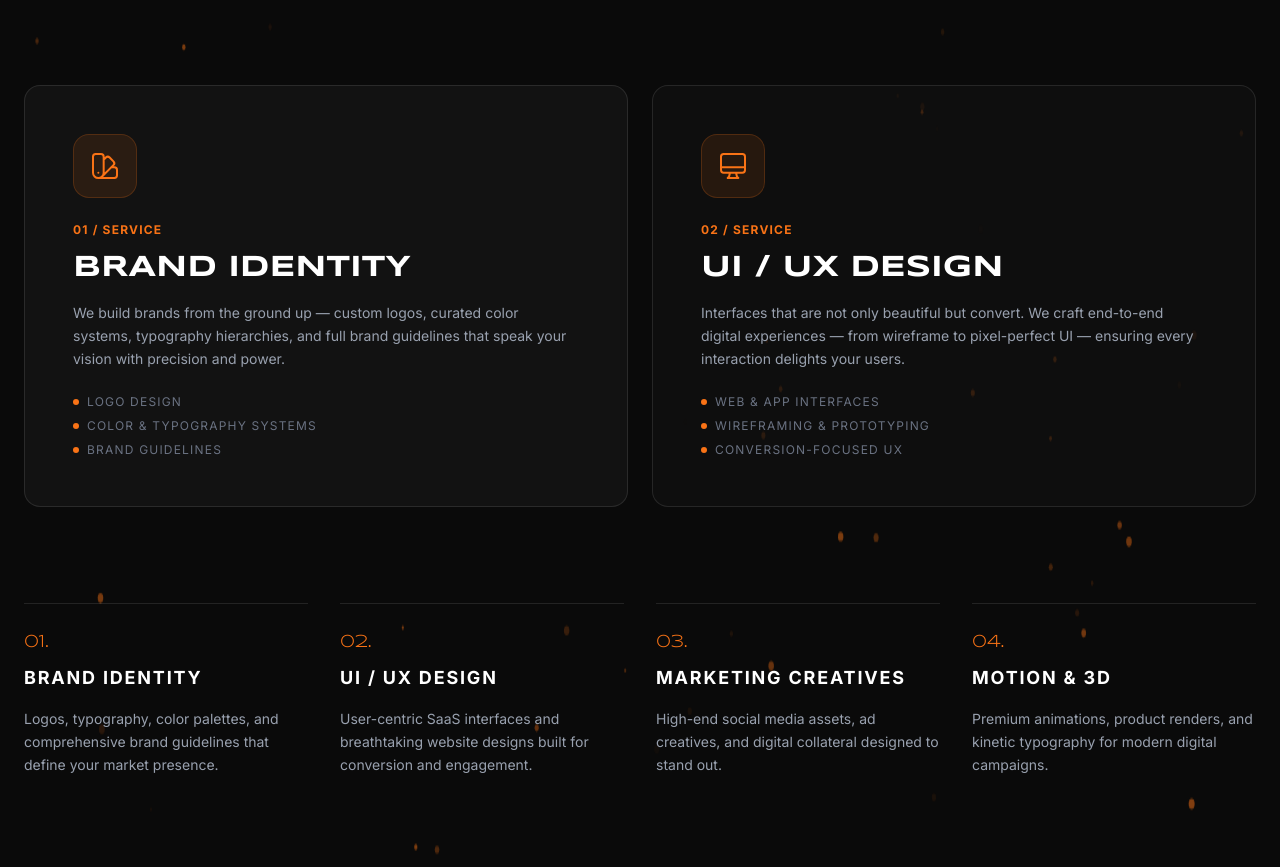
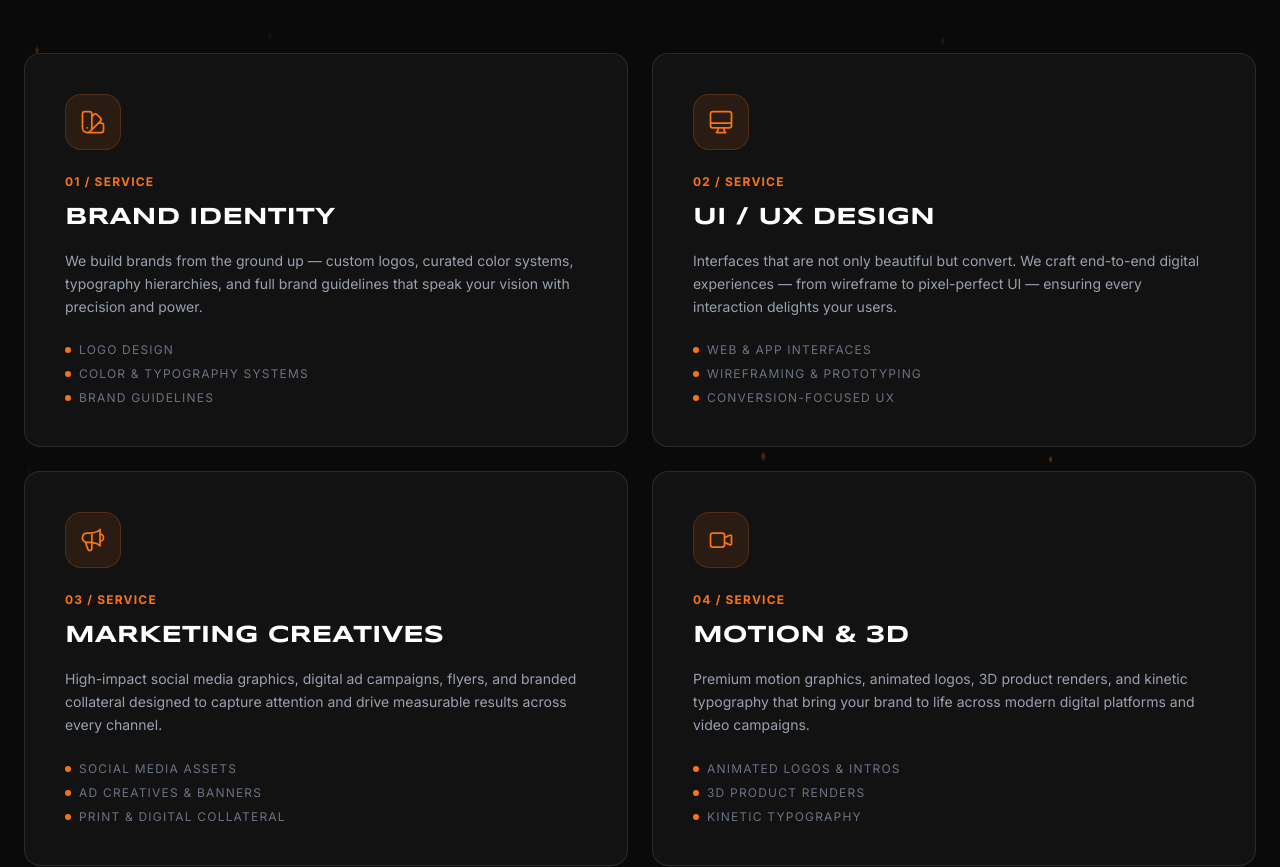
Before and after one commit to ark7136/infrio-solutions, a React (Vite) app: page /graphic-design in a window 1280 px wide. Shown: the part 280-1147 px from the top of the page. Built offline with nearby package versions, Linux system fonts and the light colour scheme.

Commit message:
Fix logo size, overlay padding, and full 4-card graphic design page

```diff
--- a/src/components/Navbar.jsx
+++ b/src/components/Navbar.jsx
@@ -14,8 +14,8 @@ export default function Navbar() {
   ];
 
   return (
-    <nav className="fixed top-0 left-0 w-full z-50 px-8 py-3 flex justify-between items-center bg-dark/60 backdrop-blur-md border-b border-white/5 text-white">
-      <Link to="/" className="block w-20 md:w-28 drop-shadow-lg transform transition-transform hover:scale-105">
+    <nav className="fixed top-0 left-0 w-full z-50 px-8 py-2 flex justify-between items-center bg-dark/80 backdrop-blur-md border-b border-white/5 text-white">
+      <Link to="/" className="block w-16 md:w-24 transform transition-transform hover:scale-105">
         <img alt="Infrio Solutions Logo" className="w-full h-auto object-contain" src="/logo.png" />
       </Link>
 
--- a/src/pages/About.jsx
+++ b/src/pages/About.jsx
@@ -3,7 +3,7 @@ import { Link } from 'react-router-dom';
 
 export default function About() {
   return (
-    <div className="w-full pt-20 pb-24">
+    <div className="w-full pt-24 pb-24">
       <div className="container mx-auto px-6">
         <div className="max-w-4xl mx-auto text-center mb-24">
           <h1 className="font-display text-5xl md:text-7xl font-bold leading-none tracking-tighter mb-8 text-gradient uppercase">
--- a/src/pages/Contact.jsx
+++ b/src/pages/Contact.jsx
@@ -2,7 +2,7 @@ import React from 'react';
 
 export default function Contact() {
   return (
-    <div className="w-full pt-20 pb-24 min-h-screen flex flex-col justify-center">
+    <div className="w-full pt-24 pb-24 min-h-screen flex flex-col justify-center">
       <div className="container mx-auto px-6">
         <div className="grid lg:grid-cols-2 gap-20 items-center">
 
--- a/src/pages/GraphicDesign.jsx
+++ b/src/pages/GraphicDesign.jsx
@@ -1,18 +1,42 @@
 import React from 'react';
 import { Link } from 'react-router-dom';
 
-export default function GraphicDesign() {
-  const portfolios = [
-    { title: "Brand Identity", desc: "Logos, typography, color palettes, and comprehensive brand guidelines that define your market presence." },
-    { title: "UI / UX Design", desc: "User-centric SaaS interfaces and breathtaking website designs built for conversion and engagement." },
-    { title: "Marketing Creatives", desc: "High-end social media assets, ad creatives, and digital collateral designed to stand out." },
-    { title: "Motion & 3D", desc: "Premium animations, product renders, and kinetic typography for modern digital campaigns." }
+const services = [
+  {
+    num: '01',
+    title: 'Brand Identity',
+    icon: 'M7 21a4 4 0 01-4-4V5a2 2 0 012-2h4a2 2 0 012 2v12a4 4 0 01-4 4zm0 0h12a2 2 0 002-2v-4a2 2 0 00-2-2h-2.343M11 7.343l1.657-1.657a2 2 0 012.828 0l2.829 2.829a2 2 0 010 2.828l-8.486 8.485M7 17h.01',
+    desc: 'We build brands from the ground up — custom logos, curated color systems, typography hierarchies, and full brand guidelines that speak your vision with precision and power.',
+    bullets: ['Logo Design', 'Color & Typography Systems', 'Brand Guidelines']
+  },
+  {
+    num: '02',
+    title: 'UI / UX Design',
+    icon: 'M9.75 17L9 20l-1 1h8l-1-1-.75-3M3 13h18M5 17h14a2 2 0 002-2V5a2 2 0 00-2-2H5a2 2 0 00-2 2v10a2 2 0 002 2z',
+    desc: 'Interfaces that are not only beautiful but convert. We craft end-to-end digital experiences — from wireframe to pixel-perfect UI — ensuring every interaction delights your users.',
+    bullets: ['Web & App Interfaces', 'Wireframing & Prototyping', 'Conversion-Focused UX']
+  },
+  {
+    num: '03',
+    title: 'Marketing Creatives',
+    icon: 'M11 5.882V19.24a1.76 1.76 0 01-3.417.592l-2.147-6.15M18 13a3 3 0 100-6M5.436 13.683A4.001 4.001 0 017 6h1.832c4.1 0 7.625-1.234 9.168-3v14c-1.543-1.766-5.067-3-9.168-3H7a3.988 3.988 0 01-1.564-.317z',
+    desc: 'High-impact social media graphics, digital ad campaigns, flyers, and branded collateral designed to capture attention and drive measurable results across every channel.',
+    bullets: ['Social Media Assets', 'Ad Creatives & Banners', 'Print & Digital Collateral']
+  },
+  {
+    num: '04',
+    title: 'Motion & 3D',
+    icon: 'M15 10l4.553-2.069A1 1 0 0121 8.87v6.26a1 1 0 01-1.447.894L15 14M3 8a2 2 0 012-2h8a2 2 0 012 2v8a2 2 0 01-2 2H5a2 2 0 01-2-2V8z',
+    desc: 'Premium motion graphics, animated logos, 3D product renders, and kinetic typography that bring your brand to life across modern digital platforms and video campaigns.',
+    bullets: ['Animated Logos & Intros', '3D Product Renders', 'Kinetic Typography']
+  }
 ];
 
+export default function GraphicDesign() {
   return (
-    <div className="w-full pt-28 pb-24">
+    <div className="w-full pt-24 pb-24">
       <div className="container mx-auto px-6">
-        <div className="max-w-4xl mx-auto text-center mb-24">
+        <div className="max-w-4xl mx-auto text-center mb-20">
           <h1 className="font-display text-4xl md:text-6xl font-bold leading-none tracking-tighter mb-8 text-gradient uppercase">
             Graphic Design
           </h1>
@@ -21,60 +45,33 @@ export default function GraphicDesign() {
           </p>
         </div>
 
-        {/* Visual Showcase Cards */}
-        <div className="grid grid-cols-1 md:grid-cols-2 gap-6 mb-24">
-          {/* Branding Card */}
-          <div className="relative rounded-2xl overflow-hidden border border-white/10 bg-surface group hover:border-kinetic/50 transition-colors duration-700">
+        {/* 4 Consistent Service Cards */}
+        <div className="grid grid-cols-1 md:grid-cols-2 gap-6 mb-20">
+          {services.map((svc) => (
+            <div key={svc.num} className="relative rounded-2xl overflow-hidden border border-white/10 bg-surface group hover:border-kinetic/50 transition-colors duration-700">
               <div className="absolute inset-0 bg-gradient-to-tr from-kinetic/10 via-transparent to-transparent opacity-0 group-hover:opacity-100 transition-opacity duration-700 pointer-events-none"></div>
-            <div className="p-8 md:p-12 flex flex-col h-full">
-              <div className="w-16 h-16 rounded-2xl bg-kinetic/10 border border-kinetic/20 flex items-center justify-center mb-6 group-hover:bg-kinetic/20 transition-colors">
-                <svg className="w-8 h-8 text-kinetic" fill="none" stroke="currentColor" viewBox="0 0 24 24"><path strokeLinecap="round" strokeLinejoin="round" strokeWidth="1.5" d="M7 21a4 4 0 01-4-4V5a2 2 0 012-2h4a2 2 0 012 2v12a4 4 0 01-4 4zm0 0h12a2 2 0 002-2v-4a2 2 0 00-2-2h-2.343M11 7.343l1.657-1.657a2 2 0 012.828 0l2.829 2.829a2 2 0 010 2.828l-8.486 8.485M7 17h.01" /></svg>
+              <div className="p-8 md:p-10 flex flex-col h-full">
+                <div className="w-14 h-14 rounded-2xl bg-kinetic/10 border border-kinetic/20 flex items-center justify-center mb-6 group-hover:bg-kinetic/20 transition-colors">
+                  <svg className="w-7 h-7 text-kinetic" fill="none" stroke="currentColor" viewBox="0 0 24 24">
+                    <path strokeLinecap="round" strokeLinejoin="round" strokeWidth="1.5" d={svc.icon} />
+                  </svg>
                 </div>
-              <span className="text-xs uppercase tracking-widest text-kinetic font-bold mb-3">01 / Service</span>
-              <h3 className="font-display text-2xl md:text-3xl font-bold text-white uppercase mb-4">Brand Identity</h3>
-              <p className="text-gray-400 leading-relaxed text-sm mb-6">We build brands from the ground up — custom logos, curated color systems, typography hierarchies, and full brand guidelines that speak your vision with precision and power.</p>
+                <span className="text-xs uppercase tracking-widest text-kinetic font-bold mb-3">{svc.num} / Service</span>
+                <h3 className="font-display text-xl md:text-2xl font-bold text-white uppercase mb-4">{svc.title}</h3>
+                <p className="text-gray-400 leading-relaxed text-sm mb-6">{svc.desc}</p>
                 <ul className="space-y-2 mt-auto">
-                {['Logo Design', 'Color & Typography Systems', 'Brand Guidelines'].map(i => (
-                  <li key={i} className="flex items-center gap-2 text-xs text-gray-500 uppercase tracking-widest">
-                    <span className="w-1.5 h-1.5 bg-kinetic rounded-full inline-block"></span>{i}
+                  {svc.bullets.map(b => (
+                    <li key={b} className="flex items-center gap-2 text-xs text-gray-500 uppercase tracking-widest">
+                      <span className="w-1.5 h-1.5 bg-kinetic rounded-full inline-block flex-shrink-0"></span>{b}
                     </li>
                   ))}
                 </ul>
               </div>
             </div>
-
-          {/* Interface Card */}
-          <div className="relative rounded-2xl overflow-hidden border border-white/10 bg-surface/50 group hover:border-kinetic/50 transition-colors duration-700">
-            <div className="absolute inset-0 bg-gradient-to-bl from-kinetic/10 via-transparent to-transparent opacity-0 group-hover:opacity-100 transition-opacity duration-700 pointer-events-none"></div>
-            <div className="p-8 md:p-12 flex flex-col h-full">
-              <div className="w-16 h-16 rounded-2xl bg-kinetic/10 border border-kinetic/20 flex items-center justify-center mb-6 group-hover:bg-kinetic/20 transition-colors">
-                <svg className="w-8 h-8 text-kinetic" fill="none" stroke="currentColor" viewBox="0 0 24 24"><path strokeLinecap="round" strokeLinejoin="round" strokeWidth="1.5" d="M9.75 17L9 20l-1 1h8l-1-1-.75-3M3 13h18M5 17h14a2 2 0 002-2V5a2 2 0 00-2-2H5a2 2 0 00-2 2v10a2 2 0 002 2z" /></svg>
-              </div>
-              <span className="text-xs uppercase tracking-widest text-kinetic font-bold mb-3">02 / Service</span>
-              <h3 className="font-display text-2xl md:text-3xl font-bold text-white uppercase mb-4">UI / UX Design</h3>
-              <p className="text-gray-400 leading-relaxed text-sm mb-6">Interfaces that are not only beautiful but convert. We craft end-to-end digital experiences — from wireframe to pixel-perfect UI — ensuring every interaction delights your users.</p>
-              <ul className="space-y-2 mt-auto">
-                {['Web & App Interfaces', 'Wireframing & Prototyping', 'Conversion-Focused UX'].map(i => (
-                  <li key={i} className="flex items-center gap-2 text-xs text-gray-500 uppercase tracking-widest">
-                    <span className="w-1.5 h-1.5 bg-kinetic rounded-full inline-block"></span>{i}
-                  </li>
-                ))}
-              </ul>
-            </div>
-          </div>
-        </div>
-
-        <div className="grid md:grid-cols-4 gap-8 mb-24">
-          {portfolios.map((item, idx) => (
-            <div key={idx} className="border-t border-white/10 pt-6">
-              <span className="text-kinetic font-display text-lg mb-2 block">0{idx + 1}.</span>
-              <h3 className="font-bold text-lg mb-4 text-white uppercase tracking-widest">{item.title}</h3>
-              <p className="text-gray-400 text-sm leading-relaxed">{item.desc}</p>
-            </div>
           ))}
         </div>
 
-        <div className="text-center mt-32">
+        <div className="text-center mt-20">
           <h2 className="font-display text-3xl md:text-5xl font-bold uppercase mb-8">Elevate Your Visuals</h2>
           <Link to="/contact" className="inline-block px-10 py-4 border border-kinetic text-kinetic uppercase tracking-[0.2em] text-xs font-bold hover:bg-kinetic hover:text-dark transition-all duration-500 rounded-full">
             Start a Design Project
--- a/src/pages/ITSoftware.jsx
+++ b/src/pages/ITSoftware.jsx
@@ -26,7 +26,7 @@ export default function ITSoftware() {
   ];
 
   return (
-    <div className="w-full pt-20 pb-24">
+    <div className="w-full pt-24 pb-24">
       <div className="container mx-auto px-6">
         <div className="max-w-4xl mx-auto text-center mb-24">
           <h1 className="font-display text-4xl md:text-6xl font-bold leading-none tracking-tighter mb-8 text-gradient uppercase">
```
Also changed, not shown: src/pages/Home.jsx (line endings or trailing spaces). Lines whose indentation alone changed are shown as unchanged.
